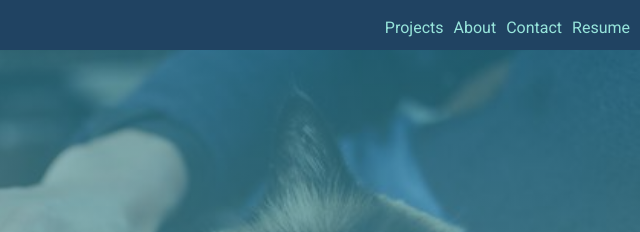
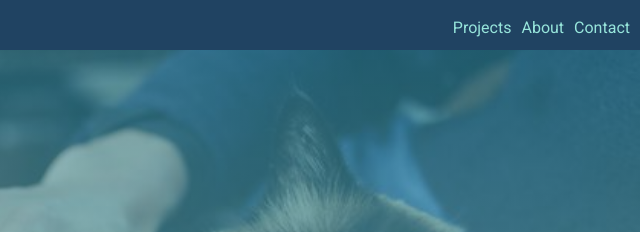
Before and after one commit to mdorisdesign/mdorisdesign.github.io, a plain HTML site: page index.html in a window 1280 px wide. Shown: the top 232 px of the page, 640-1280 px from the left. Drawn offline with nearby package versions, Linux system fonts and the light colour scheme.

Commit message:
index-no-resume

```diff
--- a/index.html
+++ b/index.html
@@ -119,7 +119,6 @@ $(".close").click(function(){
 		</a>
 <!-- navigation menu items -->
 		<ul id="nav">
-			<li><a href="assets/Megan-Doris-UX-Developer.pdf" target="_blank">Resume</a></li>
 			<li><a href="#email">Contact</a></li>
 			<li id="about-link"><a href="#about-me">About</a></li>
 			<li><a href="#professional-work">Projects</a></li>
```
